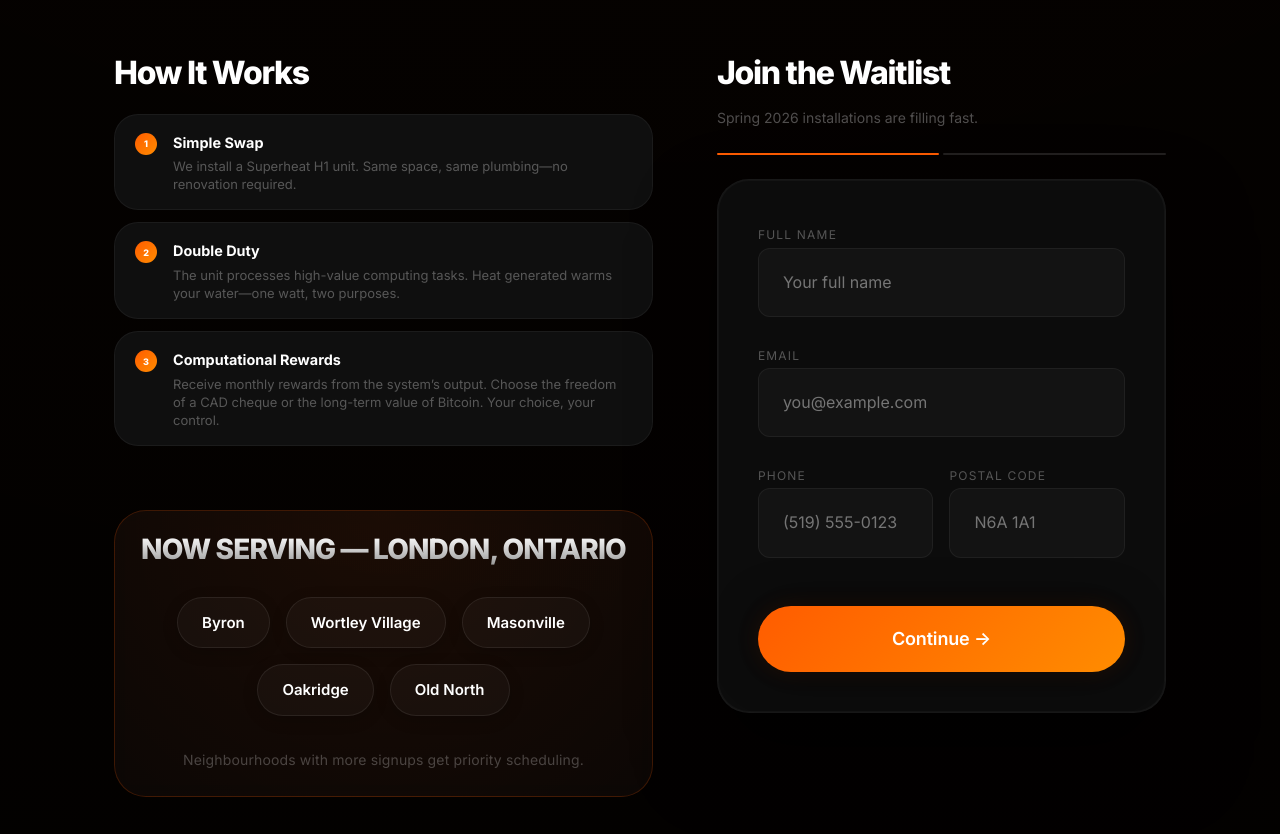
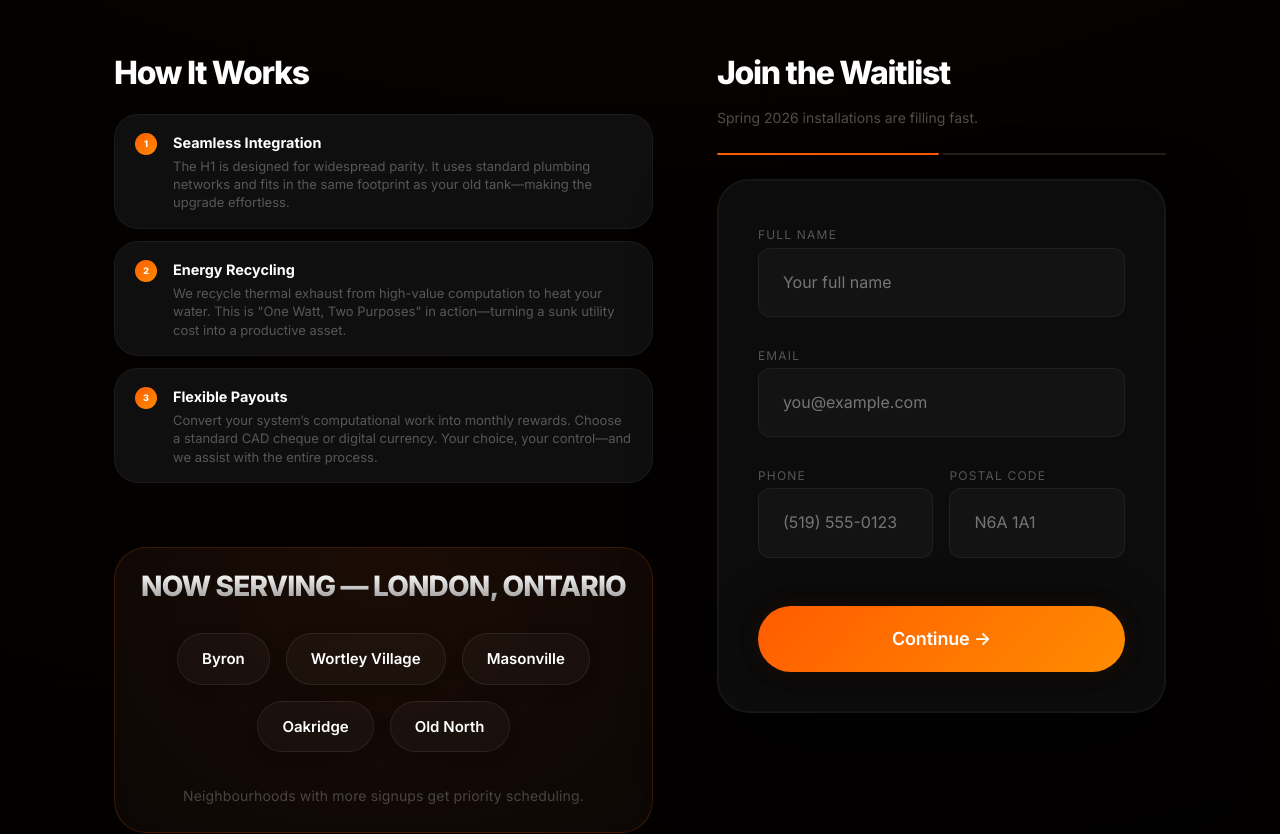
Before and after one commit to London-mining-company/genesis-heating, a Preact app: page / in a window 1280 px wide. Shown: the part 840-1674 px from the top of the page. Built offline with nearby package versions, Linux system fonts and the light colour scheme.

Commit message:
Refine How It Works headers and messaging for clarity and flexibility

```diff
--- a/src/App.tsx
+++ b/src/App.tsx
@@ -85,9 +85,9 @@ const Hero = () => {
 const Icon = ({ p }: { p: string }) => <svg className="icon-svg" viewBox="0 0 24 24" stroke-width="2" fill="none" stroke="currentColor"><path d={p} stroke-linecap="round" stroke-linejoin="round" /></svg>
 
 const STEPS = [
-    { n: 1, t: 'Simple Swap', d: 'We install a Superheat H1 unit. Same space, same plumbing—no renovation required.' },
-    { n: 2, t: 'Double Duty', d: 'The unit processes high-value computing tasks. Heat generated warms your water—one watt, two purposes.' },
-    { n: 3, t: 'Computational Rewards', d: 'Receive monthly rewards from the system’s output. Choose the freedom of a CAD cheque or the long-term value of Bitcoin. Your choice, your control.' },
+    { n: 1, t: 'Seamless Integration', d: 'The H1 is designed for widespread parity. It uses standard plumbing networks and fits in the same footprint as your old tank—making the upgrade effortless.' },
+    { n: 2, t: 'Energy Recycling', d: 'We recycle thermal exhaust from high-value computation to heat your water. This is "One Watt, Two Purposes" in action—turning a sunk utility cost into a productive asset.' },
+    { n: 3, t: 'Flexible Payouts', d: 'Convert your system’s computational work into monthly rewards. Choose a standard CAD cheque or digital currency. Your choice, your control—and we assist with the entire process.' },
 ]
 
 const BENEFITS = [
```
